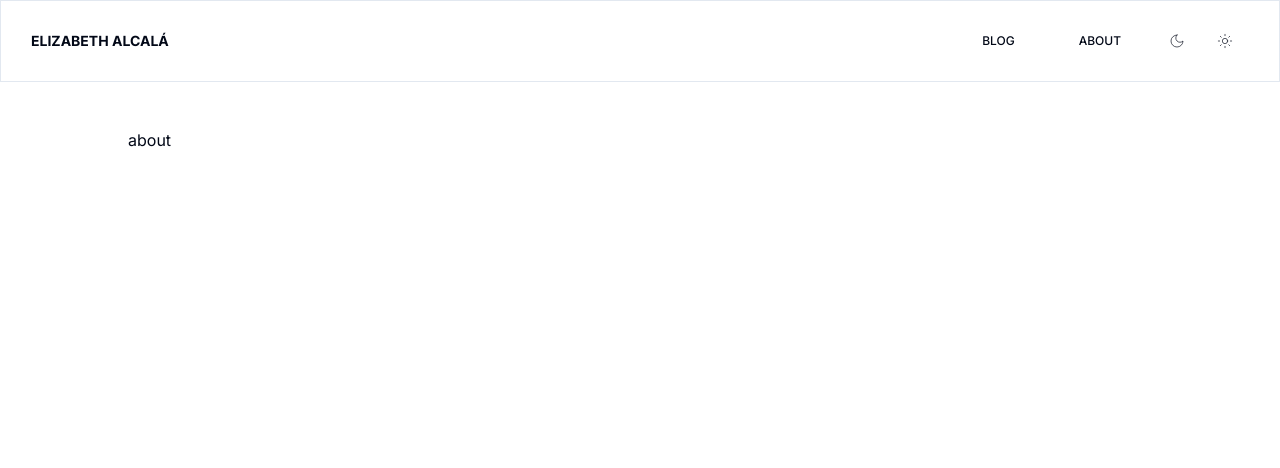
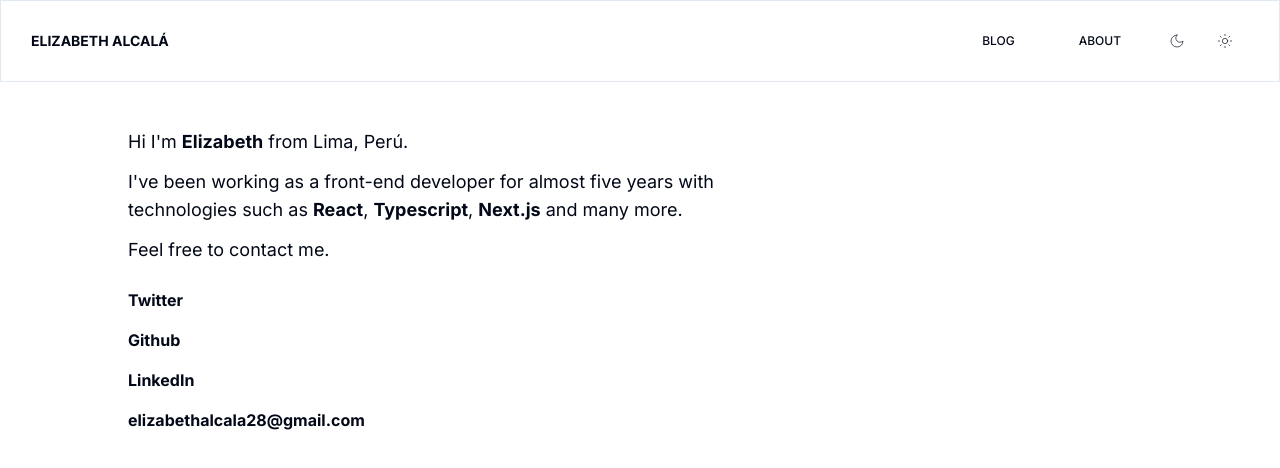
Before and after one commit to elisealcala/portfolio-nextjs, a Next.js app: page /about in a window 1280 px wide. Shown: the top 468 px of the page. Built offline with nearby package versions, Linux system fonts and the light colour scheme.

Commit message:
feat: add about page

```diff
--- a/src/app/(general)/about/page.tsx
+++ b/src/app/(general)/about/page.tsx
@@ -1,5 +1,35 @@
+import Link from "next/link";
+
 const AboutPage = () => {
-  return <main> about</main>;
+  return (
+    <div className="text-lg max-w-[600px]">
+      <div className="mb-3">
+        {`Hi I'm`} <b>Elizabeth</b> from Lima, Perú.
+      </div>
+      <div className="mb-3">
+        {`I've`} been working as a front-end developer for almost five years with
+        technologies such as <b>React</b>, <b>Typescript</b>, <b>Next.js</b> and many
+        more.
+      </div>
+      <div className="mb-3">
+        Feel free to contact me.
+        <div className="flex flex-col font-bold text-base mt-6 space-y-4">
+          <Link href="https://twitter.com/elisealcala" target="_blank">
+            Twitter
+          </Link>
+          <Link href="https://github.com/elisealcala" target="_blank">
+            Github
+          </Link>
+          <Link href="https://www.linkedin.com/in/elizalcala" target="_blank">
+            LinkedIn
+          </Link>
+          <Link href="mailto:elizabethalcala28@gmail.com" target="_blank">
+            elizabethalcala28@gmail.com
+          </Link>
+        </div>
+      </div>
+    </div>
+  );
 };
 
 export default AboutPage;
```
